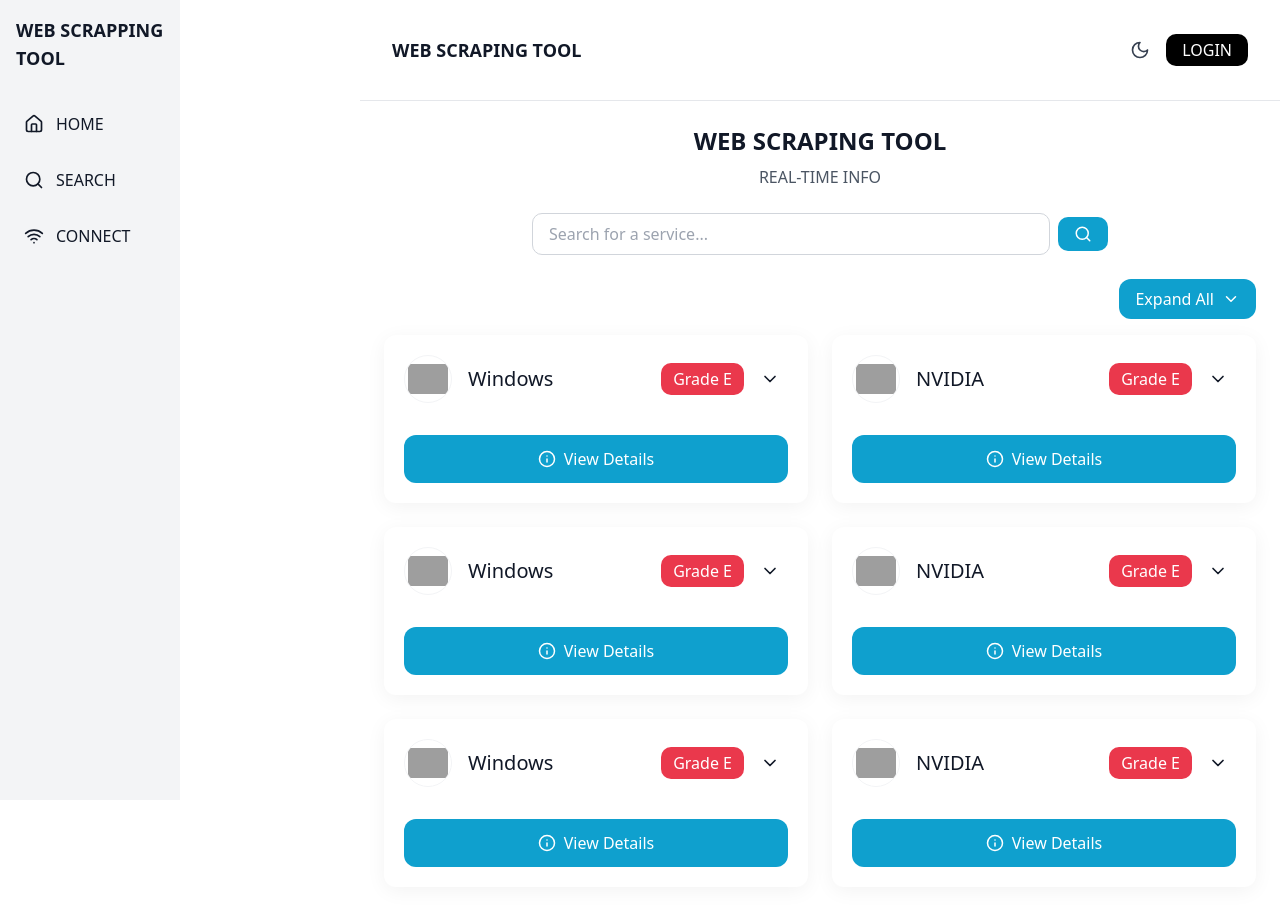
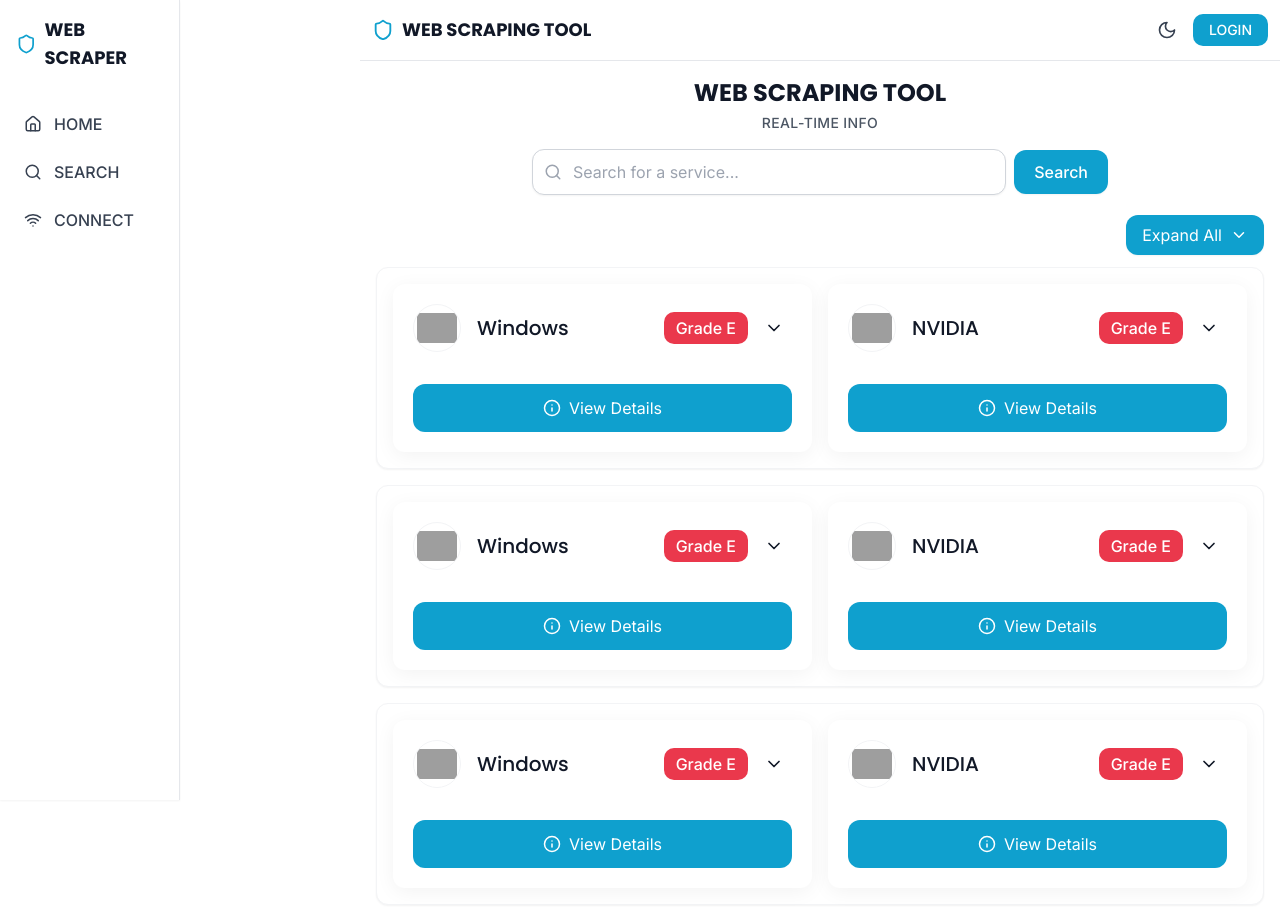
Before and after one commit to SuriyarashmiR/scrappy-vulnerabilities-hub-06, a React (Vite) app: page / in a window 1280 px wide. Built offline with nearby package versions, Linux system fonts and the light colour scheme; grey boxes are pictures that could not be loaded.

Commit message:
Improve UI/UX of dashboard
Improve the spacing between the dashboard elements and the search/vulnerability sections.  Refine styling for a more professional look and feel, incorporating UI enhancements.  Content remains unchanged.

```diff
--- a/src/components/Navbar.tsx
+++ b/src/components/Navbar.tsx
@@ -1,7 +1,7 @@
 
 import React from 'react';
 import { Link } from 'react-router-dom';
-import { Moon, Sun, Home, Search, Wifi } from 'lucide-react';
+import { Moon, Sun, Home, Search, Wifi, Shield } from 'lucide-react';
 import { useTheme } from '@/hooks/useTheme';
 
 const Navbar = () => {
@@ -10,12 +10,16 @@ const Navbar = () => {
   return (
     <div className="flex flex-col h-full">
       {/* Logo and Theme Toggle */}
-      <div className="flex items-center justify-between p-4">
-        <h1 className="text-lg font-bold">WEB SCRAPING TOOL</h1>
+      <div className="flex items-center justify-between">
+        <div className="flex items-center">
+          <Shield className="text-scraper-blue mr-2" size={22} />
+          <h1 className="text-lg font-bold font-heading">WEB SCRAPING TOOL</h1>
+        </div>
         <div className="flex items-center space-x-2">
           <button
             onClick={toggleTheme}
             className="p-2 rounded-md hover:bg-gray-200 dark:hover:bg-gray-700 transition-colors"
+            aria-label="Toggle theme"
           >
             {theme === 'dark' ? (
               <Sun size={20} className="text-yellow-400" />
@@ -25,7 +29,7 @@ const Navbar = () => {
           </button>
           <Link
             to="/login"
-            className="px-4 py-1 bg-black text-white dark:bg-white dark:text-black rounded-md hover:opacity-90 transition-colors"
+            className="px-4 py-1.5 bg-scraper-blue text-white dark:bg-scraper-blue dark:text-white rounded-md hover:opacity-90 transition-colors font-medium text-sm"
           >
             LOGIN
           </Link>
@@ -33,38 +37,41 @@ const Navbar = () => {
       </div>
 
       {/* Mobile Navigation */}
-      <div className="md:hidden fixed bottom-0 left-0 right-0 bg-white dark:bg-gray-900 border-t border-gray-200 dark:border-gray-700 z-10">
+      <div className="md:hidden fixed bottom-0 left-0 right-0 bg-white dark:bg-gray-900 border-t border-gray-200 dark:border-gray-700 z-10 shadow-lg">
         <div className="flex justify-around py-3">
-          <Link to="/" className="flex flex-col items-center text-gray-600 dark:text-gray-300 hover:text-gray-900 dark:hover:text-white">
+          <Link to="/" className="flex flex-col items-center text-gray-600 dark:text-gray-300 hover:text-scraper-blue dark:hover:text-scraper-blue">
             <Home size={20} />
-            <span className="text-xs mt-1">HOME</span>
+            <span className="text-xs mt-1 font-medium">HOME</span>
           </Link>
-          <Link to="/search" className="flex flex-col items-center text-gray-600 dark:text-gray-300 hover:text-gray-900 dark:hover:text-white">
+          <Link to="/search" className="flex flex-col items-center text-gray-600 dark:text-gray-300 hover:text-scraper-blue dark:hover:text-scraper-blue">
             <Search size={20} />
-            <span className="text-xs mt-1">SEARCH</span>
+            <span className="text-xs mt-1 font-medium">SEARCH</span>
           </Link>
-          <Link to="/connect" className="flex flex-col items-center text-gray-600 dark:text-gray-300 hover:text-gray-900 dark:hover:text-white">
+          <Link to="/connect" className="flex flex-col items-center text-gray-600 dark:text-gray-300 hover:text-scraper-blue dark:hover:text-scraper-blue">
             <Wifi size={20} />
-            <span className="text-xs mt-1">CONNECT</span>
+            <span className="text-xs mt-1 font-medium">CONNECT</span>
           </Link>
         </div>
       </div>
 
       {/* Sidebar for Desktop */}
-      <div className="hidden md:flex flex-col h-screen fixed left-0 top-0 bg-gray-100 dark:bg-gray-800 w-[180px] p-4">
-        <h1 className="font-bold mb-8 text-lg">WEB SCRAPPING TOOL</h1>
-        <div className="flex flex-col space-y-4">
-          <Link to="/" className="flex items-center space-x-3 p-2 rounded-md hover:bg-gray-200 dark:hover:bg-gray-700">
-            <Home size={20} />
-            <span>HOME</span>
+      <div className="hidden md:flex flex-col h-screen fixed left-0 top-0 bg-white dark:bg-gray-800 w-[180px] p-4 border-r border-gray-200 dark:border-gray-700 shadow-sm">
+        <div className="flex items-center mb-8">
+          <Shield className="text-scraper-blue mr-2" size={22} />
+          <h1 className="font-bold text-lg font-heading">WEB SCRAPER</h1>
+        </div>
+        <div className="flex flex-col space-y-2">
+          <Link to="/" className="flex items-center space-x-3 p-2 rounded-md hover:bg-gray-100 dark:hover:bg-gray-700 text-gray-700 dark:text-gray-200 hover:text-scraper-blue dark:hover:text-scraper-blue transition-colors">
+            <Home size={18} />
+            <span className="font-medium">HOME</span>
           </Link>
-          <Link to="/search" className="flex items-center space-x-3 p-2 rounded-md hover:bg-gray-200 dark:hover:bg-gray-700">
-            <Search size={20} />
-            <span>SEARCH</span>
+          <Link to="/search" className="flex items-center space-x-3 p-2 rounded-md hover:bg-gray-100 dark:hover:bg-gray-700 text-gray-700 dark:text-gray-200 hover:text-scraper-blue dark:hover:text-scraper-blue transition-colors">
+            <Search size={18} />
+            <span className="font-medium">SEARCH</span>
           </Link>
-          <Link to="/connect" className="flex items-center space-x-3 p-2 rounded-md hover:bg-gray-200 dark:hover:bg-gray-700">
-            <Wifi size={20} />
-            <span>CONNECT</span>
+          <Link to="/connect" className="flex items-center space-x-3 p-2 rounded-md hover:bg-gray-100 dark:hover:bg-gray-700 text-gray-700 dark:text-gray-200 hover:text-scraper-blue dark:hover:text-scraper-blue transition-colors">
+            <Wifi size={18} />
+            <span className="font-medium">CONNECT</span>
           </Link>
         </div>
       </div>
--- a/src/components/SearchBar.tsx
+++ b/src/components/SearchBar.tsx
@@ -20,20 +20,25 @@ const SearchBar: React.FC<SearchBarProps> = ({ onSearch }) => {
   };
 
   return (
-    <div className="w-full flex items-center justify-center space-x-2 max-w-xl mx-auto mb-6">
+    <div className="w-full flex items-center justify-center space-x-2 max-w-xl mx-auto mb-5">
+      <div className="relative w-full">
         <input
           type="text"
           placeholder="Search for a service..."
           value={query}
           onChange={(e) => setQuery(e.target.value)}
           onKeyDown={handleKeyDown}
-        className="w-full px-4 py-2 rounded-md border border-gray-300 dark:border-gray-700 focus:outline-none focus:ring-2 focus:ring-scraper-blue dark:bg-gray-800 dark:text-white transition-all duration-300"
+          className="w-full px-4 py-2.5 pl-10 rounded-lg border border-gray-300 dark:border-gray-700 focus:outline-none focus:ring-2 focus:ring-scraper-blue dark:bg-gray-800 dark:text-white transition-all duration-300 font-sans shadow-sm"
         />
+        <div className="absolute inset-y-0 left-0 flex items-center pl-3 pointer-events-none">
+          <Search size={18} className="text-gray-400" />
+        </div>
+      </div>
       <button
         onClick={handleSearch}
-        className="px-4 py-2 bg-scraper-blue text-white rounded-md hover:bg-blue-600 transition-colors duration-300"
+        className="px-5 py-2.5 bg-scraper-blue text-white rounded-lg hover:bg-blue-600 transition-colors duration-300 shadow-sm font-medium"
       >
-        <Search size={18} />
+        Search
       </button>
     </div>
   );
--- a/src/components/VulnerabilityList.tsx
+++ b/src/components/VulnerabilityList.tsx
@@ -71,8 +71,8 @@ const VulnerabilityList: React.FC<VulnerabilityListProps> = ({
   };
 
   return (
-    <div className="w-full max-w-6xl mx-auto animate-fade-up">
-      <div className="grid grid-cols-1 md:grid-cols-2 gap-6">
+    <div className="w-full max-w-6xl mx-auto animate-fade-up rounded-xl p-4 bg-white dark:bg-gray-800/60 shadow-sm border border-gray-100 dark:border-gray-700">
+      <div className="grid grid-cols-1 md:grid-cols-2 gap-4">
         {companiesData.map((company, index) => (
           <VulnerabilityCard
             key={company.id}
--- a/src/index.css
+++ b/src/index.css
@@ -1,3 +1,5 @@
+
+@import url('https://fonts.googleapis.com/css2?family=Inter:wght@300;400;500;600;700&family=Poppins:wght@400;500;600;700&family=JetBrains+Mono:wght@400;500&display=swap');
 
 @tailwind base;
 @tailwind components;
@@ -92,6 +94,10 @@
   body {
     @apply bg-background text-foreground antialiased;
   }
+
+  h1, h2, h3, h4, h5, h6 {
+    @apply font-heading;
+  }
 }
 
 .glassmorphism {
@@ -116,3 +122,22 @@
 .stagger-item:nth-child(4) { animation: fade-up 0.4s ease forwards 0.4s; }
 .stagger-item:nth-child(5) { animation: fade-up 0.4s ease forwards 0.5s; }
 .stagger-item:nth-child(6) { animation: fade-up 0.4s ease forwards 0.6s; }
+
+/* Card hover effects */
+.card-hover {
+  transition: transform 0.3s ease, box-shadow 0.3s ease;
+}
+
+.card-hover:hover {
+  transform: translateY(-2px);
+  box-shadow: 0 8px 30px rgba(0, 0, 0, 0.08);
+}
+
+/* Button style */
+.btn-primary {
+  @apply bg-scraper-blue text-white px-4 py-2 rounded-lg hover:bg-blue-600 transition-colors shadow-sm;
+}
+
+.btn-secondary {
+  @apply bg-gray-200 text-gray-800 dark:bg-gray-700 dark:text-white px-4 py-2 rounded-lg hover:bg-gray-300 dark:hover:bg-gray-600 transition-colors shadow-sm;
+}
--- a/src/pages/Index.tsx
+++ b/src/pages/Index.tsx
@@ -41,25 +41,25 @@ const Index = () => {
 
       <div className="flex-1 flex flex-col min-h-screen md:ml-[180px]">
         {/* Desktop nav bar */}
-        <div className="p-4 border-b border-gray-200 dark:border-gray-700">
+        <div className="p-3 border-b border-gray-200 dark:border-gray-700">
           <Navbar />
         </div>
 
-        {/* Main Content */}
-        <div className="flex-1 p-4 md:p-6 overflow-y-auto">
+        {/* Main Content - Reduced padding/gap */}
+        <div className="flex-1 p-3 md:p-4 overflow-y-auto">
           <div className="max-w-6xl mx-auto">
-            <div className="text-center mb-6">
-              <h1 className="text-2xl font-bold mb-2">WEB SCRAPING TOOL</h1>
-              <p className="text-gray-600 dark:text-gray-400">REAL-TIME INFO</p>
+            <div className="text-center mb-4">
+              <h1 className="text-2xl font-bold mb-1 font-heading">WEB SCRAPING TOOL</h1>
+              <p className="text-gray-600 dark:text-gray-400 text-sm font-medium tracking-wide">REAL-TIME INFO</p>
             </div>
 
             <SearchBar onSearch={handleSearch} />
 
             {/* Global Expand/Collapse Control */}
-            <div className="flex justify-end mb-4 mt-6">
+            <div className="flex justify-end mb-3 mt-4">
               <button
                 onClick={handleGlobalExpandToggle}
-                className="flex items-center px-4 py-2 rounded-lg bg-scraper-blue text-white hover:bg-blue-600 transition-all duration-200"
+                className="flex items-center px-4 py-2 rounded-lg bg-scraper-blue text-white hover:bg-blue-600 transition-all duration-200 shadow-sm"
               >
                 {globalExpanded ? 'Collapse' : 'Expand'} All
                 {globalExpanded ? (
@@ -71,7 +71,7 @@ const Index = () => {
             </div>
 
             {/* 3 Vulnerability Sections (reduced from 6) */}
-            <div className="space-y-6 mt-2">
+            <div className="space-y-4 mt-2">
               <VulnerabilityList globalExpanded={globalExpanded} />
               <VulnerabilityList globalExpanded={globalExpanded} />
               <VulnerabilityList globalExpanded={globalExpanded} />
--- a/tailwind.config.ts
+++ b/tailwind.config.ts
@@ -19,6 +19,11 @@ export default {
 			}
 		},
 		extend: {
+			fontFamily: {
+				sans: ['Inter', 'system-ui', 'sans-serif'],
+				heading: ['Poppins', 'Inter', 'sans-serif'],
+				mono: ['JetBrains Mono', 'monospace'],
+			},
 			colors: {
 				border: 'hsl(var(--border))',
 				input: 'hsl(var(--input))',
@@ -97,6 +102,10 @@ export default {
 				'pulse-soft': {
 					'0%, 100%': { opacity: '1' },
 					'50%': { opacity: '0.8' }
+				},
+				'slide-in-right': {
+					'0%': { transform: 'translateX(100%)', opacity: '0' },
+					'100%': { transform: 'translateX(0)', opacity: '1' }
 				}
 			},
 			animation: {
@@ -104,7 +113,8 @@ export default {
 				'accordion-up': 'accordion-up 0.2s ease-out',
 				'fade-in': 'fade-in 0.4s ease-out',
 				'fade-up': 'fade-up 0.5s ease-out',
-				'pulse-soft': 'pulse-soft 3s infinite ease-in-out'
+				'pulse-soft': 'pulse-soft 3s infinite ease-in-out',
+				'slide-in-right': 'slide-in-right 0.4s ease-out'
 			}
 		}
 	},
```
Lines whose indentation alone changed are shown as unchanged.
